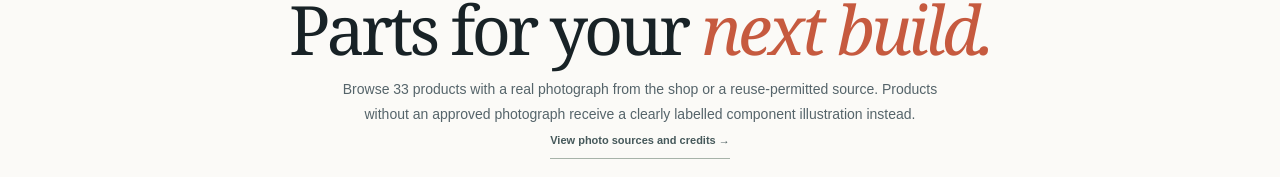
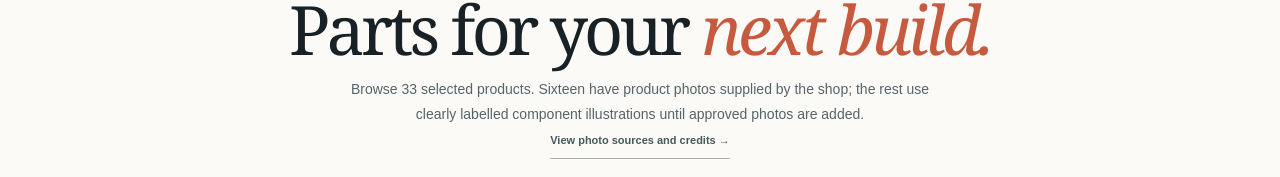
Before and after one commit to KaranJoyKundu/kundu-electronics, a Next.js app: page /gallery in a window 1280 px wide. Shown: the part 293-470 px from the top of the page. Built offline with nearby package versions, Linux system fonts and the light colour scheme; no server answers.

Commit message:
Clarify which gallery items have actual shop-provided photos

```diff
--- a/src/app/gallery/page.tsx
+++ b/src/app/gallery/page.tsx
@@ -16,7 +16,7 @@ export default function GalleryPage() {
         <header className="owner-gallery-heading">
           <span className="section-kicker">KUNDU ELECTRONICS / PRODUCT PREVIEWS</span>
           <h1>Parts for your <em>next build.</em></h1>
-          <p>Browse 33 products with a real photograph from the shop or a reuse-permitted source. Products without an approved photograph receive a clearly labelled component illustration instead.</p>
+          <p>Browse 33 selected products. Sixteen have product photos supplied by the shop; the rest use clearly labelled component illustrations until approved photos are added.</p>
           <p><Link className="underlined-link" href="/image-credits">View photo sources and credits →</Link></p>
           <div className="owner-gallery-notice"><strong>Stock can change</strong><span>Stock indicators come from the shop inventory workbook. Please message us to reconfirm availability before travelling or ordering.</span></div>
         </header>
```
